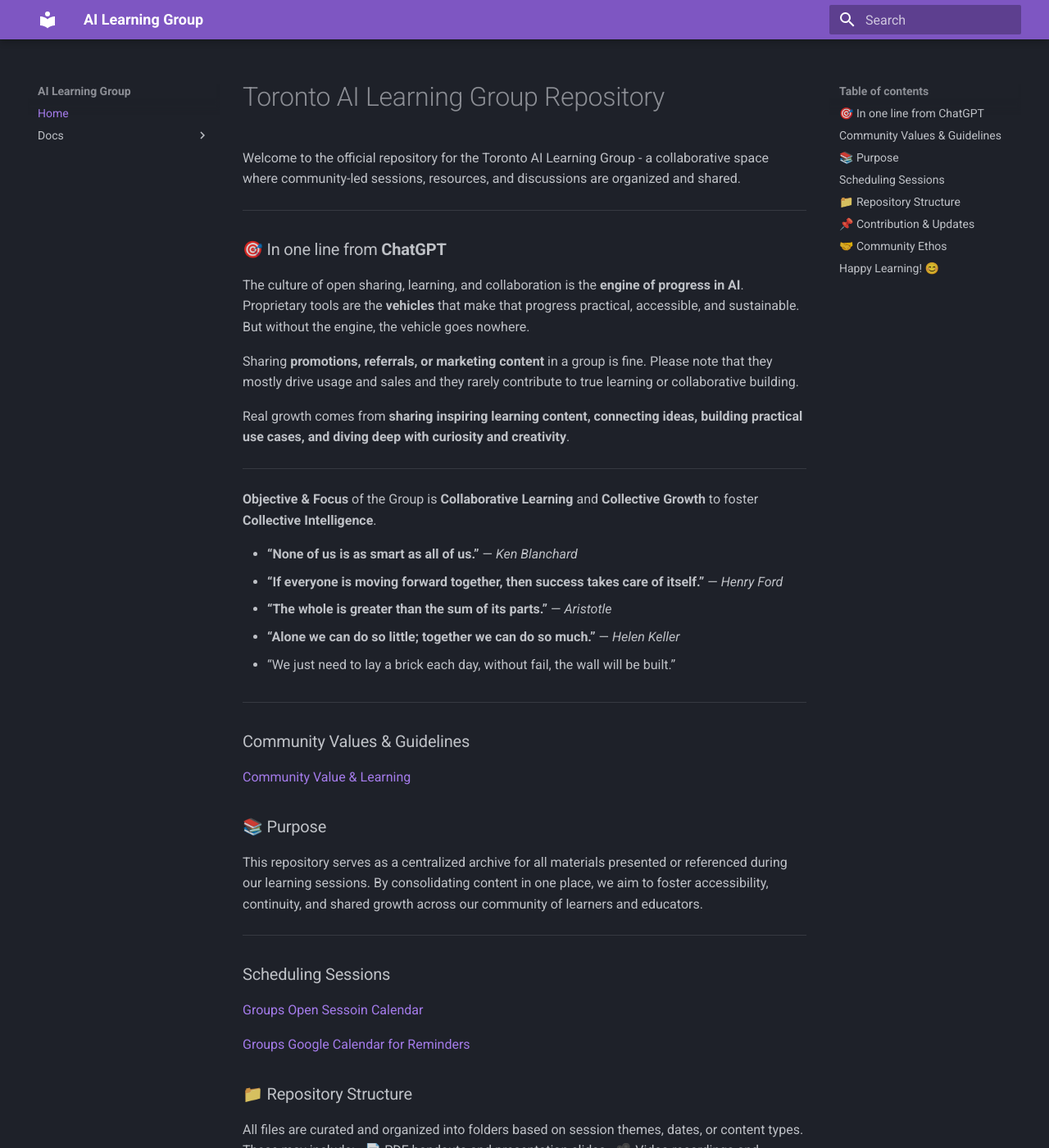
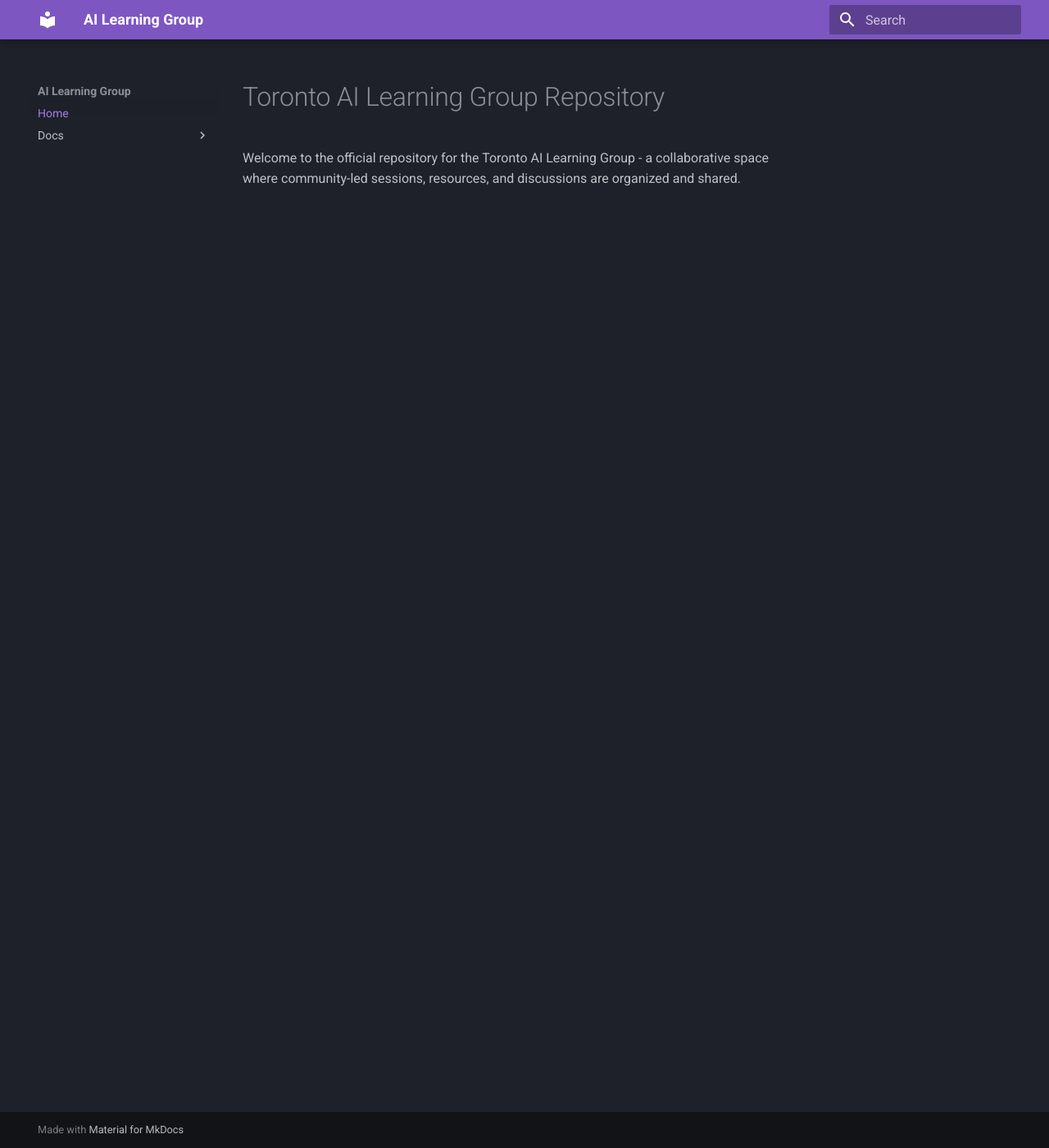
Before and after one commit to tejomayee-tech/toronto_ai_learning_group, an MkDocs documentation site: the page built from docs/README.md, in a window 1280 px wide and 1400 px high. Shown: the whole window at 82% size. Built offline with MkDocs 1.6.1 and Material for MkDocs 9.7.7, drawn with Linux system fonts in a browser that asks for light colours; some of the changed text lies outside the part shown.

Commit message:
test readme

```diff
--- a/docs/README.md
+++ b/docs/README.md
@@ -1,70 +1,2 @@
 # Toronto AI Learning Group Repository
 Welcome to the official repository for the Toronto AI Learning Group - a collaborative space where community-led sessions, resources, and discussions are organized and shared.
-
----
-
-### 🎯 In one line from **ChatGPT**
-
-  The culture of open sharing, learning, and collaboration is the **engine of progress in AI**. Proprietary tools are the **vehicles** that make that progress practical, accessible, and sustainable. But without the engine, the vehicle goes nowhere.
-
-
-  Sharing **promotions, referrals, or marketing content** in a group is fine.
-  Please note that they mostly drive usage and sales and they rarely contribute to true learning or collaborative building.
-
-  Real growth comes from **sharing inspiring learning content, connecting ideas, building practical use cases, and diving deep with curiosity and creativity**.
-
----
-
-  **Objective & Focus** of the Group is **Collaborative Learning** and **Collective Growth** to foster **Collective Intelligence**.
-
-
-  * **“None of us is as smart as all of us.”** — *Ken Blanchard*
-  * **“If everyone is moving forward together, then success takes care of itself.”** — *Henry Ford*
-  * **“The whole is greater than the sum of its parts.”** — *Aristotle*
-  * **“Alone we can do so little; together we can do so much.”** — *Helen Keller*
-
-  * “We just need to lay a brick each day, without fail, the wall will be built.”
-
----
-
-### Community Values & Guidelines
-
-  [Community Value & Learning](community-values-guidelines/Prompt-answer.md)
-
-
-### 📚 Purpose
-
-  This repository serves as a centralized archive for all materials presented or referenced during our learning sessions. By consolidating content in one place, we aim to foster accessibility, continuity, and shared growth across our community of learners and educators.
-
----
-
-### Scheduling Sessions
-
-  [Groups Open Sessoin Calendar](https://teamup.com/ksxott7u7sbhts6s9e)
-
-  [Groups Google Calendar for Reminders](https://calendar.google.com/calendar/u/3?cid=N2UyMjdjMGZkODBlYzY0NjA3NzM1NDYxZjRmYTAzYTUxMGZlYmZkNTY5ODE5MWE5MjIxMDRkZjBlMDVkYWVmM0Bncm91cC5jYWxlbmRhci5nb29nbGUuY29t)
-
-
-
-### 📁 Repository Structure
-
-  All files are curated and organized into folders based on session themes, dates, or content types. These may include:
-  - 📄 PDF handouts and presentation slides
-  - 🎥 Video recordings and external links
-  - 📝 Supplementary notes and reading materials
-  - 💻 Code samples and interactive notebooks
-
-  Please note that the directory structure is subject to change as the repository evolves to accommodate new formats, topics, and organizational needs.
-
-
-
-### 📌 Contribution & Updates
-Sessions are added on a rolling basis by contributors and facilitators. If you would like to contribute materials or suggest improvements to the structure, feel free to open an issue or submit a pull request.
-
-
----
-
-### 🤝 Community Ethos
-This repository reflects the collaborative spirit of our learning group. We encourage respectful dialogue, curiosity-driven exploration, and inclusive participation.
-
-### Happy Learning! 😊
```
